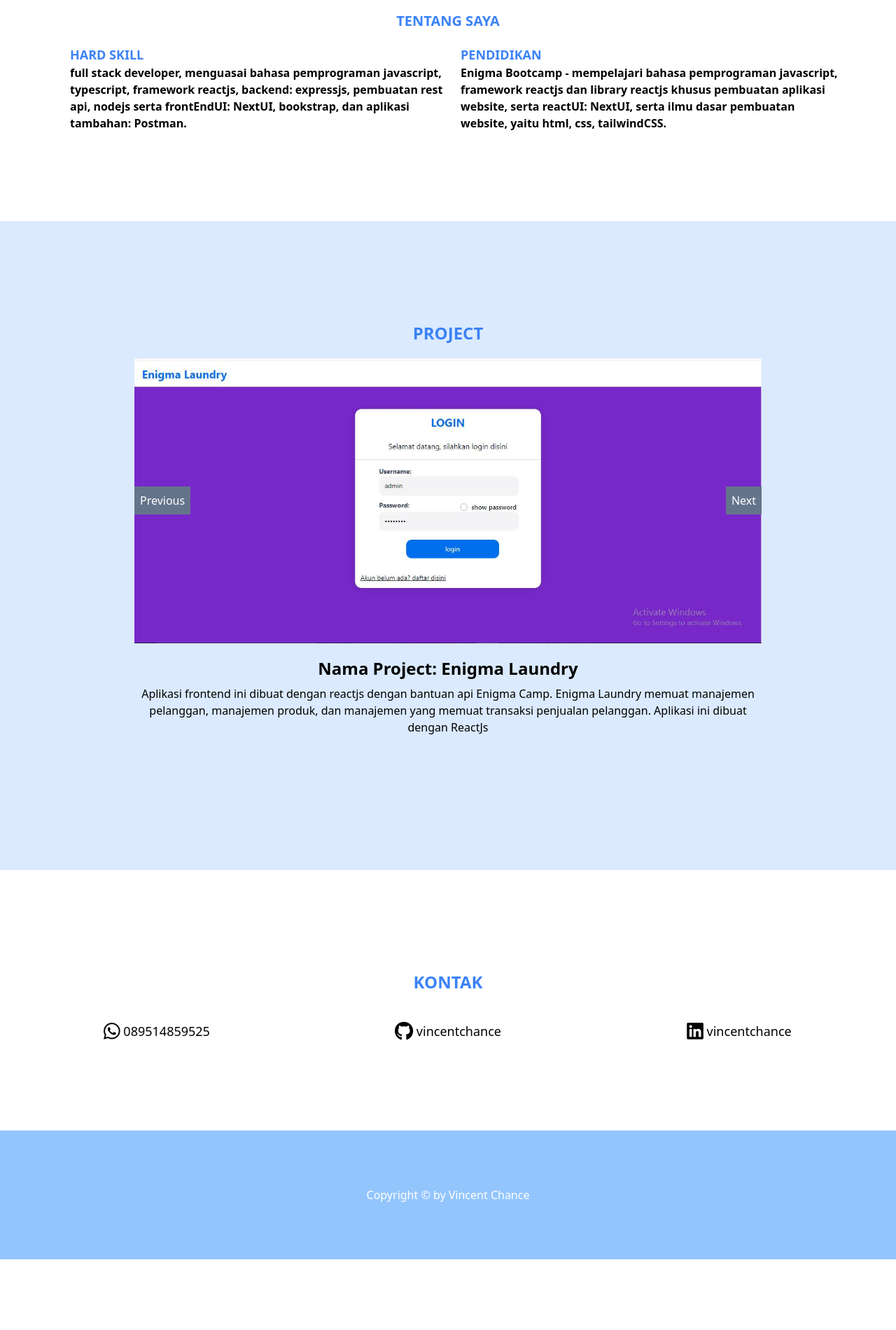
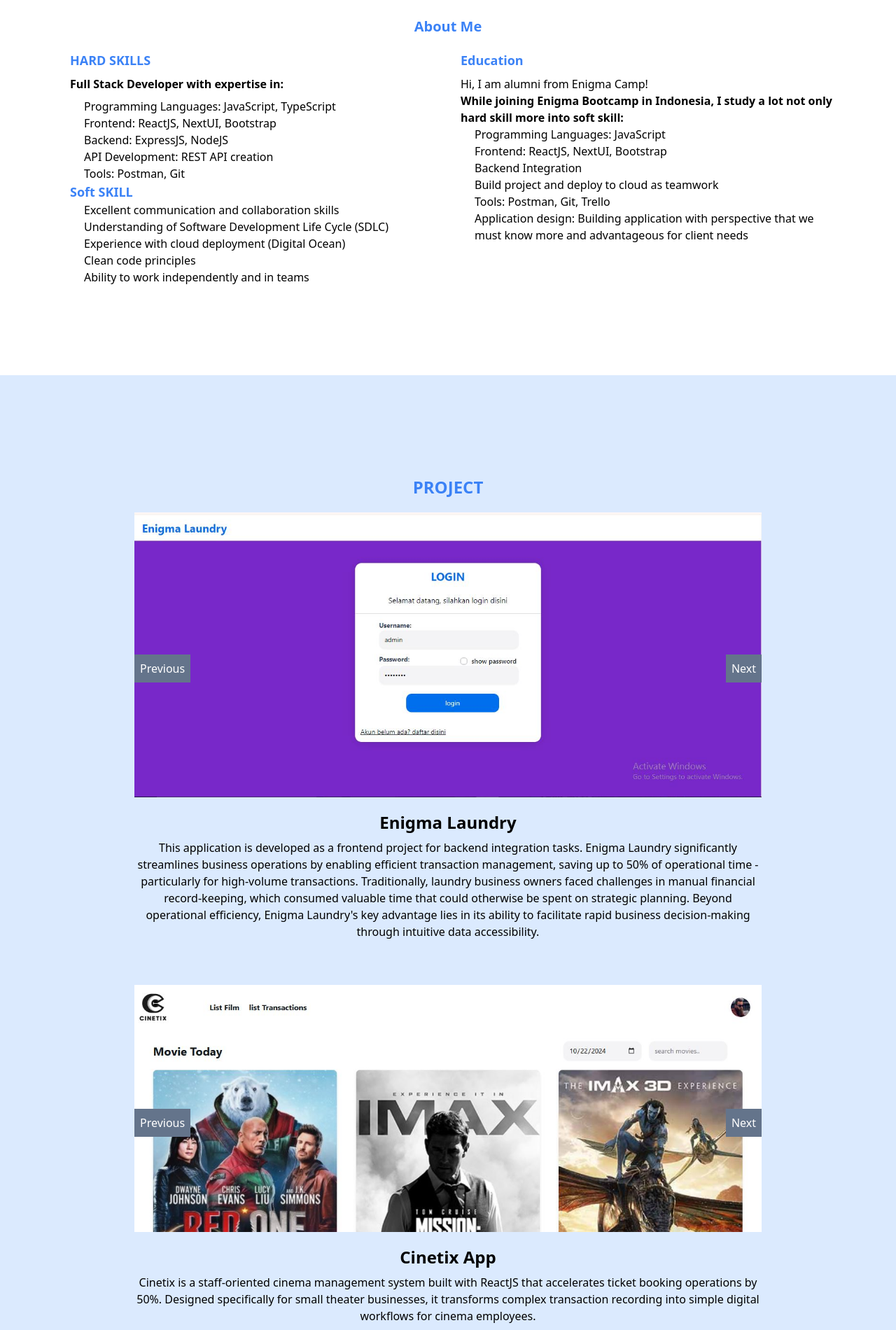
Before and after one commit to vincentchance/vincentchance.github.io, a website: page index.html in a window 1280 px wide. Shown: the part 720-2620 px from the top of the page at 70% size. Before the commit the page ends 2519 px from the top, so only its background shows below. Drawn offline with Linux system fonts and the light colour scheme.

Commit message:
ftr: add carousel and translate to english

```diff
--- a/index.html
+++ b/index.html
@@ -33,9 +33,9 @@
 			<!-- menu bar -->
 			<ul id="menu" class="flex space-x-6 py-2 xs:hidden">
 				<li><a href="#" class="text-dark hover:text-slate-600">Home</a></li>
-				<li><a href="#about" class="text-dark hover:text-slate-600">Tentang saya</a></li>
+				<li><a href="#about" class="text-dark hover:text-slate-600">About Me</a></li>
 				<li><a href="#project" class="text-dark hover:text-slate-600">Project</a></li>
-				<li><a href="#contact" class="text-dark hover:text-slate-600">Kontak</a></li>
+				<li><a href="#contact" class="text-dark hover:text-slate-600">Contact Me</a></a></li>
 			</ul>
 		</div>
 	  </nav>
@@ -43,8 +43,8 @@
 		<div class="container">
 			<div class="flex flex-wrap">
 				<div class="w-full self-center text-center justify-center">
-					<h1 class="font-bold text-blue-500 text-2xl">Selamat datang 👋 di Web Portofolio saya</h1>
-					<p class="text-xl font-semibold text-dark mb-3">perkenalkan nama saya,</p>
+					<h1 class="font-bold text-blue-500 text-2xl mb-2">Welcome 👋 to My Portofolio</h1>
+					<p class="text-xl font-semibold text-dark text-2xl mb-3">I am,</p>
 					<p class=" text-neutral-950 font-semibold text-4xl">Vincent Chance</p>
 					<h2 class="font-semibold text-2xl text-neutral-950 mb-10 mt-5 pb-5">FullStack Web Developer</h2>
 					<a href="https://drive.google.com/file/d/128k53K0xrBjGZD3XyBrHMeNV8e1j9ABn/view?usp=sharing" class="text-base font-semibold py-3 px-8 rounded-full bg-blue-500 text-white hover:bg-blue-200">Download resume</a>
@@ -55,15 +55,39 @@
 	<section id="about" class="pt-36 pb-32">
 		<div class="container">
 			<div class="w-full self-center px-20 justify-center">
-				<h1 class="text-center font-semibold text-blue-500 text-xl mb-5">TENTANG SAYA</h1>
+				<h1 class="text-center font-semibold text-blue-500 text-xl mb-5">About Me</h1>
 				<div class="sm:grid sm:grid-cols-2 sm:gap-4 pl-5">
 					<div class="xs:mb-4">
-						<h2 class="font-bold text-blue-500 text-lg">HARD SKILL</h2>
-						<p class="font-semibold">full stack developer, menguasai bahasa pemprograman javascript, typescript, framework reactjs, backend: expressjs, pembuatan rest api, nodejs serta frontEndUI: NextUI, bookstrap, dan aplikasi tambahan: Postman.</p>
+						<h2 class="font-bold text-blue-500 text-lg mb-2">HARD SKILLS</h2>
+						  <p class="font-semibold mb-2">Full Stack Developer with expertise in:</p>
+						  <ul class="list-disc pl-5">
+							<li>Programming Languages: JavaScript, TypeScript</li>
+							<li>Frontend: ReactJS, NextUI, Bootstrap</li>
+							<li>Backend: ExpressJS, NodeJS</li>
+							<li>API Development: REST API creation</li>
+							<li>Tools: Postman, Git</li>
+						  </ul>
+						<h2 class="font-bold text-blue-500 text-lg">Soft SKILL</h2>
+						<ul class="list-disc pl-5 ">
+							<li>Excellent communication and collaboration skills</li>
+							<li>Understanding of Software Development Life Cycle (SDLC)</li>
+							<li>Experience with cloud deployment (Digital Ocean)</li>
+							<li>Clean code principles</li>
+							<li>Ability to work independently and in teams</li>
+						</ul>
 					</div>
 					<div>
-						<h2 class="font-bold text-blue-500 text-lg">PENDIDIKAN</h2>
-						<p class="font-semibold"> Enigma Bootcamp - mempelajari bahasa pemprograman javascript, framework reactjs dan library reactjs khusus pembuatan aplikasi website, serta reactUI: NextUI, serta ilmu dasar pembuatan website, yaitu html, css, tailwindCSS.</p>
+						<h2 class="font-bold text-blue-500 text-lg mb-2">Education</h2>
+						<p> Hi, I am alumni from Enigma Camp!</p>
+						<p class="font-semibold"> While joining Enigma Bootcamp in Indonesia, I study a lot not only hard skill more into soft skill:</p>
+						<ul class="list-disc pl-5">
+							<li>Programming Languages: JavaScript</li>
+							<li>Frontend: ReactJS, NextUI, Bootstrap</li>
+							<li>Backend Integration</li>
+							<li>Build project and deploy to cloud as teamwork</li>
+							<li>Tools: Postman, Git, Trello</li>
+							<li>Application design: Building application with perspective that we must know more and advantageous for client needs</li>
+						  </ul>
 					</div>
 				</div>
 			</div>
@@ -72,9 +96,10 @@
 	<section id="project" class="pt-36 pb-32 bg-blue-100">
     <div class="container">
         <div class="px-4">
+            <!-- Carousel 1 - Enigma Laundry -->
             <div class="sm:max-w-4xl sm:mx-auto text-center mb-16">
                 <h1 class="font-semibold text-2xl text-blue-500 mb-5">PROJECT</h1>
-					<div class="relative overflow-hidden mb-5">
+                <div class="relative bg-center bg-cover mb-5 carousel-container">
                     <div class="carousel active">
                         <img src="enigmaLaundry/enigma laundry.JPG" alt="Slide 1" class="xs:h-60">
                     </div>
@@ -82,20 +107,50 @@
                         <img src="enigmaLaundry/enigma-laundry-transaksi.JPG" alt="Slide 2" class="xs:h-60">
                     </div>
 					<div class="carousel">
-							<img src="enigmaLaundry/keterangan transaksi pelanggan.JPG" alt="Slide 3"class="xs:h-60">
+                        <img src="enigmaLaundry/enigma laundry manajemen produk.JPG" alt="Slide 2" class="xs:h-60">
                     </div>
 					<div class="carousel">
-							<img src="enigmaLaundry/laundry-manajemen-pelanggan.JPG" alt="Slide 4" class="xs:h-60">
+                        <img src="enigmaLaundry/laundry-manajemen-pelanggan.JPG" alt="Slide 2" class="xs:h-60">
                     </div>
 					<div class="carousel">
-							<img src="enigmaLaundry/enigma laundry manajemen produk.JPG" alt="Slide 5" class="xs:h-60">
+                        <img src="enigmaLaundry/keterangan transaksi pelanggan.JPG" alt="Slide 2" class="xs:h-60">
+                    </div>
+                    <!-- ... slide lainnya ... -->
+                    <button class="carousel-prev absolute top-1/2 left-0 bg-slate-500 text-white p-2">Previous</button>
+                    <button class="carousel-next absolute top-1/2 right-0 bg-slate-500 text-white p-2">Next</button>
+                </div>
+                <h2 class="font-semibold sm:text-2xl mb-2">Enigma Laundry</h2>
+                <p>This application is developed as a frontend project for backend integration tasks.
+				Enigma Laundry significantly streamlines business operations by enabling efficient transaction management, saving up to 50% of operational time - particularly for high-volume transactions.
+				Traditionally, laundry business owners faced challenges in manual financial record-keeping, which consumed valuable time that could otherwise be spent on strategic planning. Beyond operational efficiency, Enigma Laundry's key advantage lies in its ability to facilitate rapid business decision-making through intuitive data accessibility.
+				</p>
             </div>
 
-						<button class="absolute top-1/2 left-0 transform -translate-y-1/2 bg-slate-500 text-white p-2" id="prevBtn">Previous</button>
-						<button class="absolute top-1/2 right-0 transform -translate-y-1/2 bg-slate-500 text-white p-2" id="nextBtn">Next</button>
+            <!-- Carousel 2 - Cinetix App -->
+            <div class="sm:max-w-4xl sm:mx-auto text-center mb-16">
+                <div class="relative bg-center bg-cover mb-5 carousel-container">
+                    <div class="carousel active">
+                        <img src="cinetix-app/halaman utama.JPG" alt="Slide 1" class="xs:h-60">
                     </div>
-					<h2 class="font-semibold sm:text-2xl mb-2">Nama Project: Enigma Laundry</h2>
-					<p>Aplikasi frontend ini dibuat dengan reactjs dengan bantuan api Enigma Camp. Enigma Laundry memuat manajemen pelanggan, manajemen produk, dan manajemen yang memuat transaksi penjualan pelanggan. Aplikasi ini dibuat dengan ReactJs<p>
+                    <div class="carousel">
+                        <img src="cinetix-app/halaman utama 2.JPG" alt="Slide 2" class="xs:h-60">
+                    </div>
+					<div class="carousel">
+                        <img src="cinetix-app/booking.JPG" alt="Slide 2" class="xs:h-60">
+                    </div>
+					<div class="carousel">
+                        <img src="cinetix-app/seat booking.JPG" alt="Slide 2" class="xs:h-60">
+                    </div>
+					<div class="carousel">
+                        <img src="cinetix-app/payment.JPG" alt="Slide 2" class="xs:h-60">
+                    </div>
+                    <!-- ... slide lainnya ... -->
+                    <button class="carousel-prev absolute top-1/2 left-0 bg-slate-500 text-white p-2">Previous</button>
+                    <button class="carousel-next absolute top-1/2 right-0 bg-slate-500 text-white p-2">Next</button>
+                </div>
+                <h2 class="font-semibold sm:text-2xl mb-2">Cinetix App</h2>
+                <p>Cinetix is a staff-oriented cinema management system built with ReactJS that accelerates ticket booking operations by 50%. Designed specifically for small theater businesses, it transforms complex transaction recording into simple digital workflows for cinema employees.
+				</p>
             </div>
         </div>
     </div>
@@ -140,22 +195,25 @@
 			}
 		});
 
-		const slides = document.querySelectorAll('.carousel');
+		document.querySelectorAll('.carousel-container').forEach(container => {
+			const slides = container.querySelectorAll('.carousel');
+			const prevBtn = container.querySelector('.carousel-prev');
+			const nextBtn = container.querySelector('.carousel-next');
 			let currentSlide = 0;
 
 			function showSlide(index) {
-			slides[currentSlide].classList.remove('active');
-			currentSlide = (index + slides.length) % slides.length; // Handle wrap around
+				slides.forEach(slide => slide.classList.remove('active'));
+				currentSlide = (index + slides.length) % slides.length;
 				slides[currentSlide].classList.add('active');
 			}
 
-		document.getElementById('prevBtn').addEventListener('click', () => {
-			showSlide(currentSlide - 1);
-		});
+			prevBtn.addEventListener('click', () => showSlide(currentSlide - 1));
+			nextBtn.addEventListener('click', () => showSlide(currentSlide + 1));
 
-		document.getElementById('nextBtn').addEventListener('click', () => {
-			showSlide(currentSlide + 1);
-		});
+			// Initialize first slide
+			showSlide(0);
+		})
+
 	</script>
 </body>
 </html>
```
Also changed, not shown: src/input.css (+7 -0 lines), cinetix-app/booking.JPG (added), cinetix-app/halaman utama 2.JPG (added), cinetix-app/halaman utama.JPG (added), cinetix-app/payment.JPG (added), cinetix-app/seat booking.JPG (added). Lines whose indentation alone changed are shown as unchanged.
